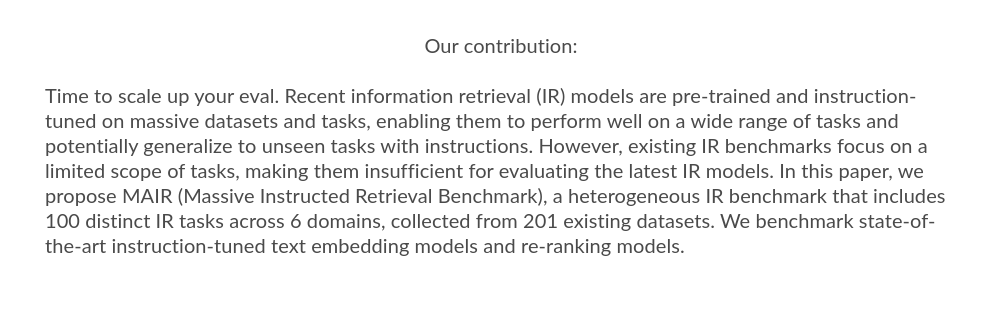
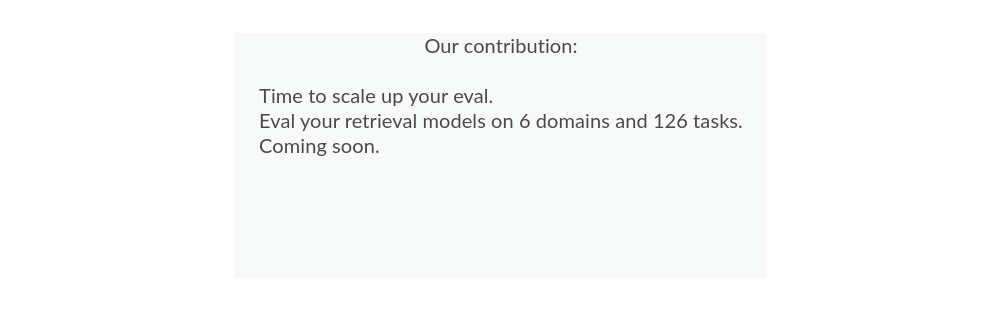
Before and after one commit to MAIR-Bench/MAIR-Bench.github.io, a plain HTML site: page index.html in a window 1280 px wide. Shown: the part 420-731 px from the top of the page, without its empty margins (139-1139 px from the left). Drawn offline with nearby package versions, Linux system fonts and the light colour scheme; some icons are missing; a web font is replaced by a local one.

Commit message:
Update index.html

```diff
--- a/index.html
+++ b/index.html
@@ -124,7 +124,7 @@
 
 
   <section class="hero teaser">
-    <div class="container is-max-desktop" bgcolor="#F8F9F9">
+    <div class="container is-max-desktop" style="background-color:#F8F9F9">
       <div class="hero-body">
 
         <h2 class="subtitle has-text-centered">
@@ -138,12 +138,16 @@
 
 <br>
 
-Time to scale up your eval.
+  Time to scale up your eval.
+  <br>
+  Eval your retrieval models on 6 domains and 126 tasks.
+  <br>
+  Coming soon.
 
-Recent information retrieval (IR) models are pre-trained and instruction-tuned on massive datasets and tasks, enabling them to perform well on a wide range of tasks and potentially generalize to unseen tasks with instructions. However, existing IR benchmarks focus on a limited scope of tasks, making them insufficient for evaluating the latest IR models. In this paper, we propose MAIR (Massive Instructed Retrieval Benchmark), a heterogeneous IR benchmark that includes 100 distinct IR tasks across 6 domains, collected from 201 existing datasets. We benchmark state-of-the-art instruction-tuned text embedding models and re-ranking models.
 </div>
        </div>
-</h2><br>
+</h2>
+        <br>
 <!--                   <img src="static/images/main.png"> -->
 
         <br>
```
